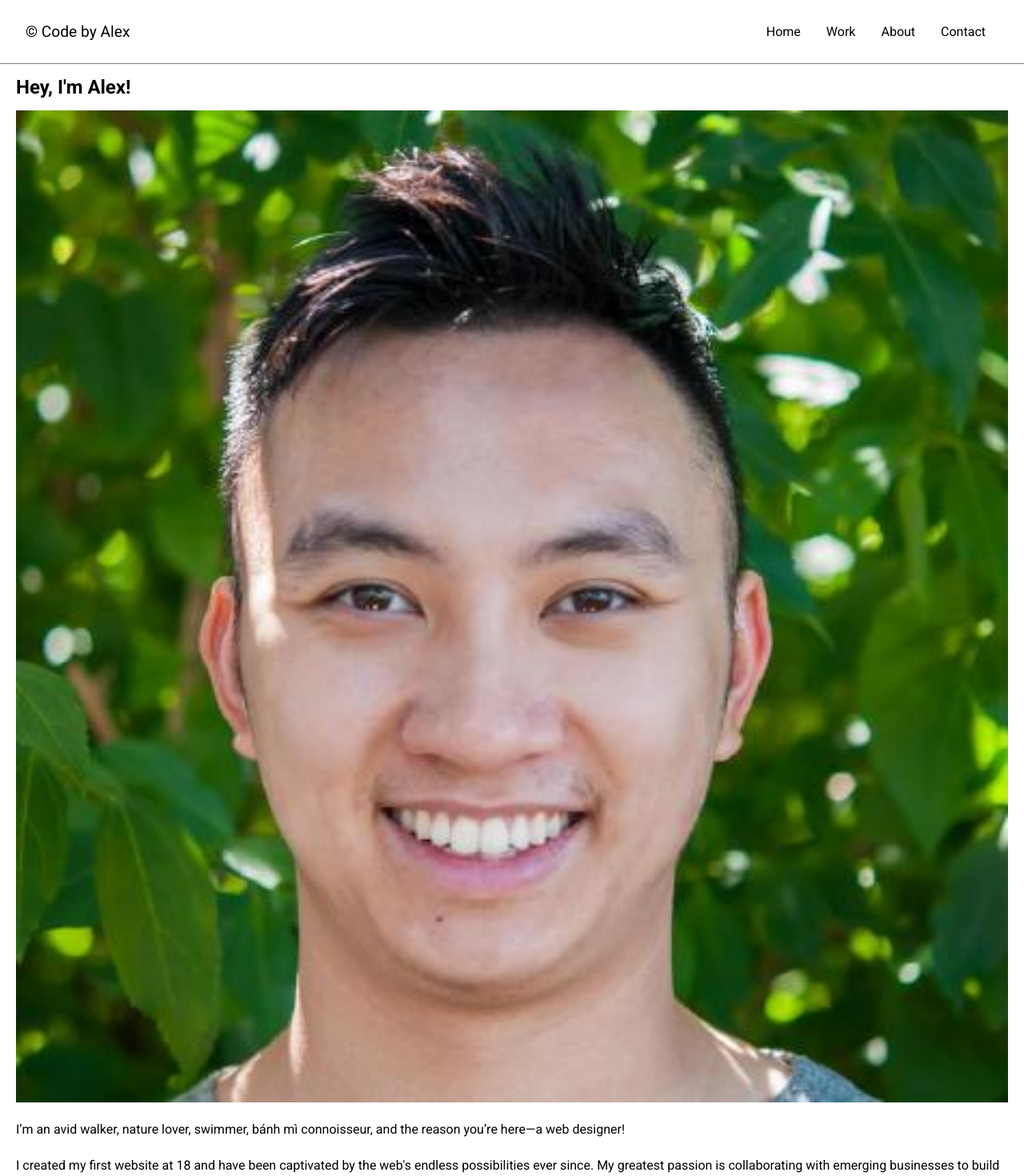
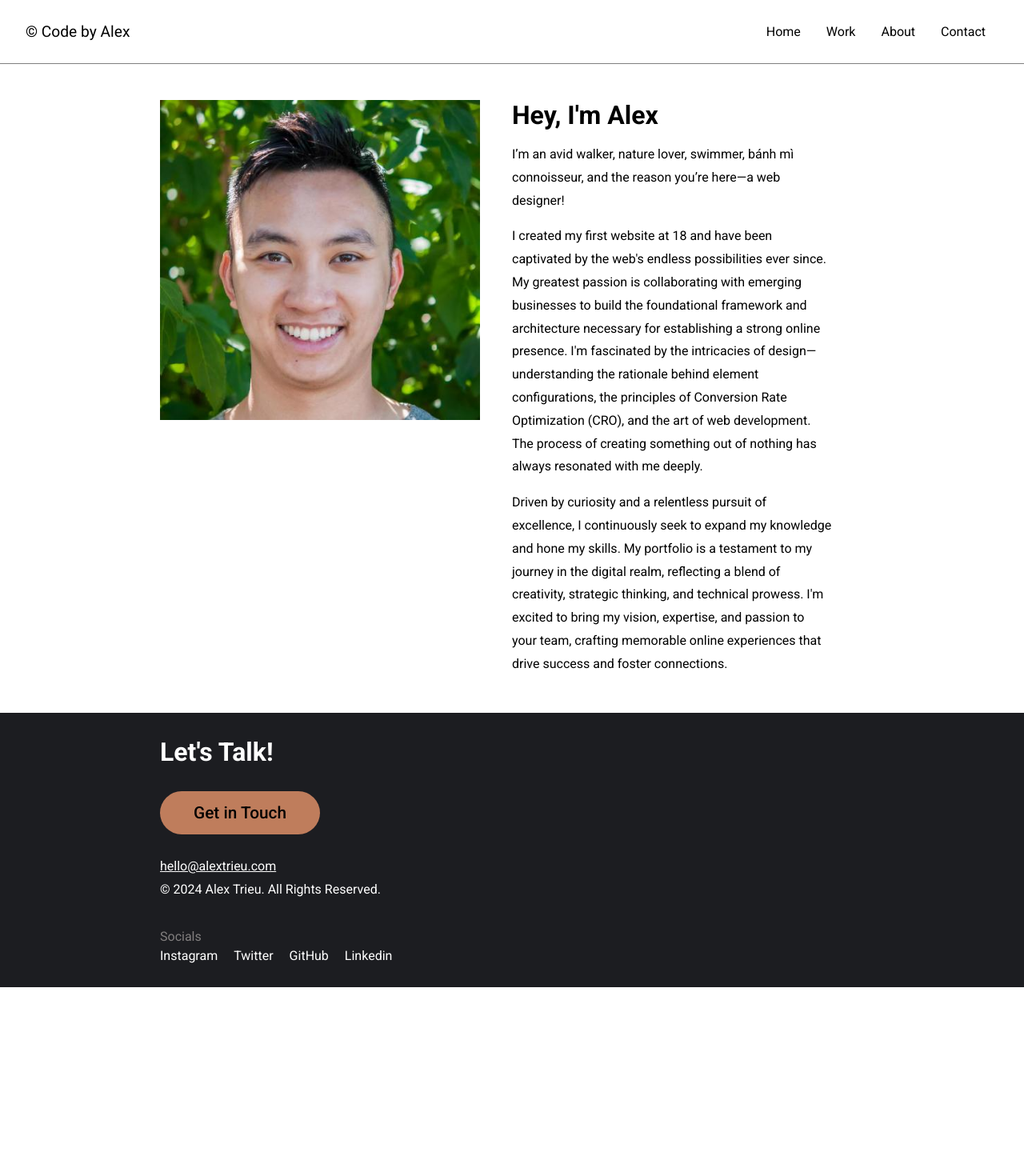
Before and after one commit to alextrieu/alextrieu.com, a React (Create React App) app: page /about in a window 1280 px wide. Shown: the top 1470 px of the page at 80% size. After the commit the page ends 1234 px from the top, so only its background shows below. Built offline with nearby package versions, Linux system fonts and the light colour scheme.

Commit message:
styled for desktop

```diff
--- a/src/AboutMe/AboutMe.css
+++ b/src/AboutMe/AboutMe.css
@@ -9,7 +9,7 @@
 .about-paragraph {
   line-height: 1.45;
   text-align: center;
-  font-size: clamp(1.3em, 2.3vw, 2.5em);
+  font-size: clamp(1.2em, 2.3vw, 1.6em);
 }
 
 .about-paragraph:nth-child(2) {
@@ -33,3 +33,15 @@
   font-family: Arial, sans-serif; /* Adjust font family as needed */
   text-decoration: none;
 }
+
+@media only screen and (min-width: 768px) {
+  .about-content {
+    padding: 30px 100px;
+  }
+}
+
+@media only screen and (min-width: 1024px) {
+  .about-content {
+    padding: 30px 200px;
+  }
+}
--- a/src/Footer/Footer.css
+++ b/src/Footer/Footer.css
@@ -1,11 +1,7 @@
 .footer {
   background-color: #1c1d21;
   color: white;
-  padding: 40px 0;
-}
-
-.contact-container {
-  margin: 0 10px;
+  padding: 40px 20px;
 }
 
 .contact-info-container,
@@ -72,3 +68,26 @@
 .footer-email {
   color: white;
 }
+
+.footer-cta {
+  text-align: center;
+}
+
+@media only screen and (min-width: 768px) {
+  .contact-info {
+    width: 200px;
+  }
+
+  .footer-cta {
+    text-align: start;
+  }
+  .footer {
+    padding: 30px 100px;
+  }
+}
+
+@media only screen and (min-width: 1024px) {
+  .footer {
+    padding: 30px 200px;
+  }
+}
--- a/src/Footer/Footer.js
+++ b/src/Footer/Footer.js
@@ -9,6 +9,7 @@ export default function Footer() {
         {/* <h2 className="contact-title">Let's Connect!</h2>
         <hr></hr> */}
         <div className="contact-info-container">
+          <h1 className="footer-cta">Let's Talk!</h1>
           <div className="contact-info">
             <Link to="/contact">Get in Touch</Link>
           </div>
--- a/src/Portfolio/Portfolio.css
+++ b/src/Portfolio/Portfolio.css
@@ -10,7 +10,7 @@
 }
 
 .portfolio-wrapper {
-  margin: 0 10px;
+  padding: 0px 20px;
   display: flex;
   flex-direction: column;
 }
@@ -64,3 +64,23 @@
   gap: 15px;
   font-size: 1.1em;
 }
+
+@media only screen and (min-width: 768px) {
+  .portfolio-img {
+    display: none;
+  }
+
+  .portfolio-wrapper {
+    padding: 30px 100px;
+  }
+
+  .portfolio-description-container {
+    margin-bottom: 20px;
+  }
+}
+
+@media only screen and (min-width: 1024px) {
+  .portfolio-wrapper {
+    padding: 30px 200px;
+  }
+}
--- a/src/pages/AboutPage.js
+++ b/src/pages/AboutPage.js
@@ -11,6 +11,7 @@ export default function AboutPage() {
         <h2 className="about-container-title">Hey, I'm Alex!</h2>
         <img className="about-headshot" src={headshot} />
         <div className="about-paragraphs">
+          <h1 className="about-introduction">Hey, I'm Alex</h1>
           <p>
             I’m an avid walker, nature lover, swimmer, bánh mì connoisseur, and
             the reason you’re here—a web designer!
--- a/src/pages/WorkDetails/WorkDetails.css
+++ b/src/pages/WorkDetails/WorkDetails.css
@@ -47,6 +47,9 @@
   display: flex;
   flex-direction: column;
   align-items: center;
+  width: 100%;
+  height: auto;
+  object-fit: contain;
 }
 
 .project-overview-title {
@@ -58,13 +61,18 @@
   text-align: center;
 }
 
-.project-overview {
-  width: 100%;
-  height: auto;
-}
-
 .project-overview-logo {
   width: 60%;
   height: auto;
   margin-bottom: 10px;
 }
+
+@media only screen and (min-width: 1024px) {
+  .info-wrapper {
+    padding: 20px 100px;
+  }
+
+  .project-overview {
+    height: 500px;
+  }
+}
--- a/src/pages/pages.css
+++ b/src/pages/pages.css
@@ -1,5 +1,7 @@
 .about-headshot {
   width: 100%;
+  height: auto;
+  object-fit: contain;
 }
 
 .about-container {
@@ -67,34 +69,35 @@
   align-self: center;
 }
 
-/* .contact-container {
-  padding: 20px 20px;
-  text-align: center;
+.about-introduction {
+  display: none;
 }
 
-.contact-intro {
+@media only screen and (min-width: 768px) {
+  .about-container {
     display: flex;
-  flex-direction: column;
-  gap: 5px;
+    padding: 30px 100px;
   }
 
-.form-container {
-  display: flex;
-  flex-direction: column;
-  gap: 15px;
+  .about-container-title {
+    display: none;
   }
 
-
-
-.input-container {
-  display: flex;
-  flex-direction: column;
-  gap: 12px;
-  flex: 1;
+  .about-introduction {
+    display: block;
   }
 
+  .about-paragraphs {
+    padding: 0px 40px;
+  }
 
+  .about-headshot {
+    height: 400px;
+  }
+}
 
-.name-container {
-  display: flex;
-} */
+@media only screen and (min-width: 1024px) {
+  .about-container {
+    padding: 30px 200px;
+  }
+}
```
Lines whose indentation alone changed are shown as unchanged.
